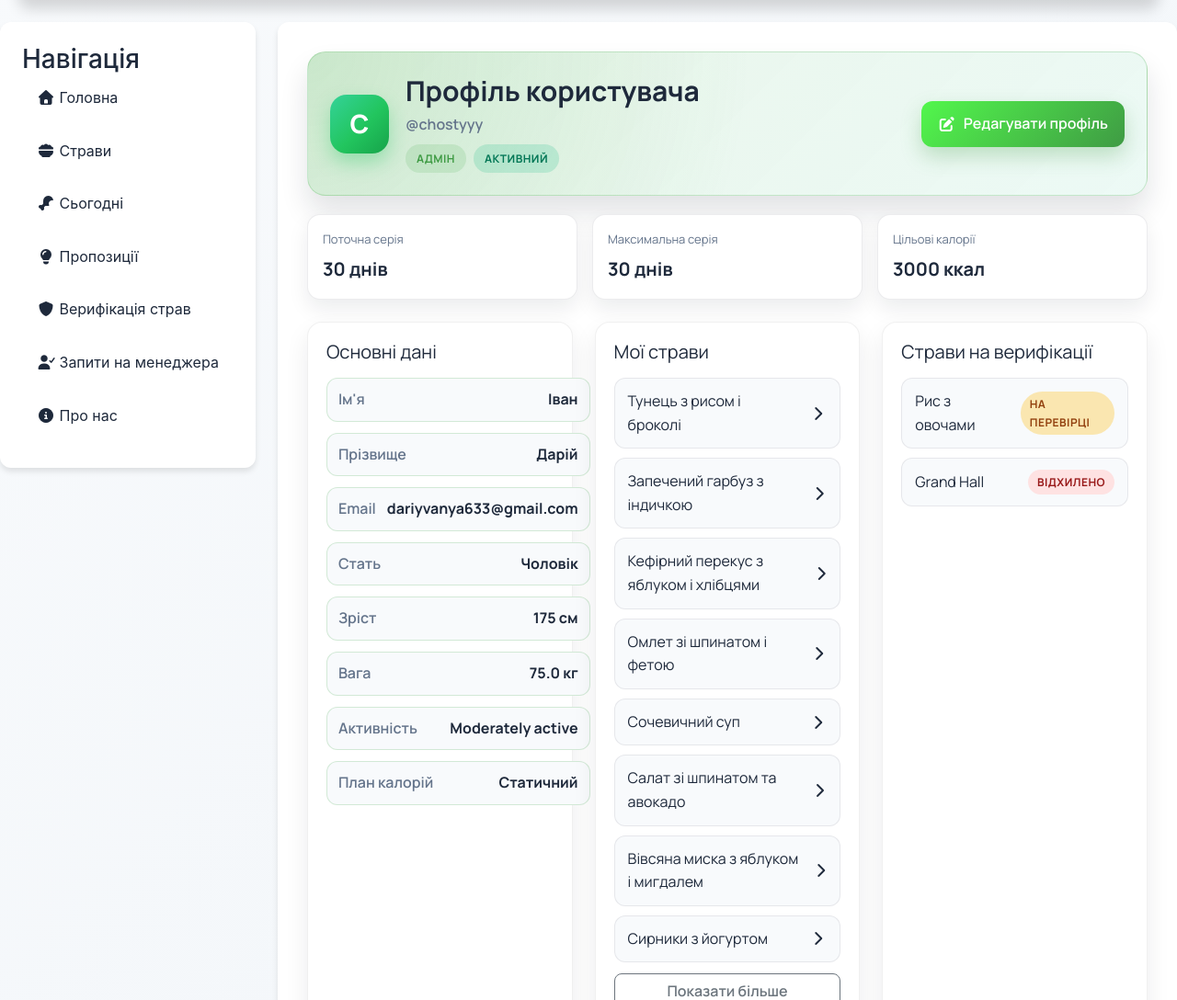
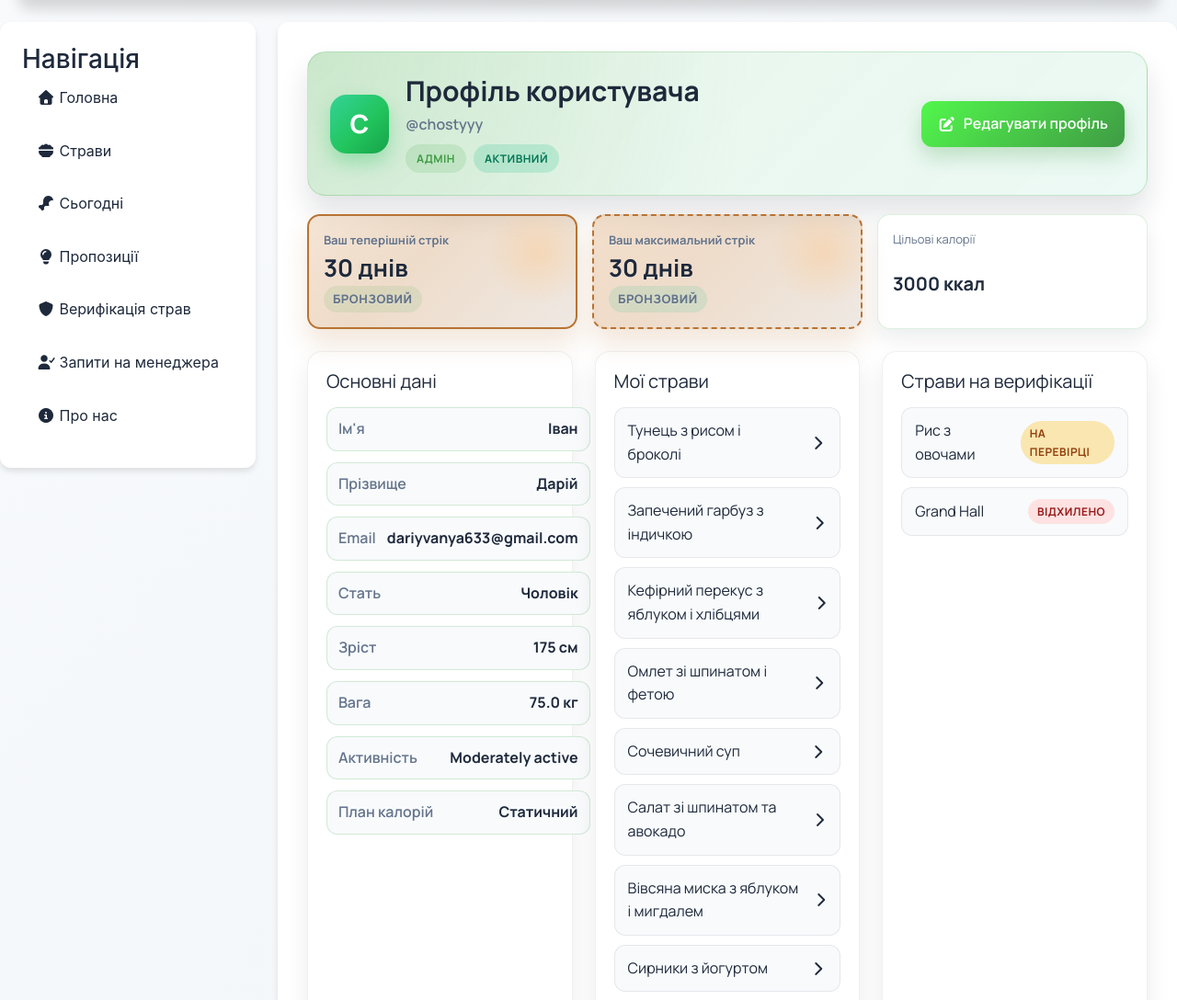
Before and after one commit to DariyVanya/djangoWebCalories, a Django app: page /user/1/ in a window 1280 px wide. Shown: the part 94-1182 px from the top of the page at 92% size. Run offline with Django 5.2, Linux system fonts and the light colour scheme; a user stored in the database is signed in; data comes from the database, SQL or seed files in the repository; both versions use the stored data as it was after the commit; some libraries are stand-ins or nearby versions.

Commit message:
added bages for profile and ability to check other profiles

```diff
--- a/CaloriesWeb/meals/templates/meals/verification_detail.html
+++ b/CaloriesWeb/meals/templates/meals/verification_detail.html
@@ -16,7 +16,7 @@
     <section class="meal-detail-card">
         <h3>Дані страви</h3>
         <div class="meal-detail-meta">
-            <span><i class="fas fa-user"></i> Автор: {{ verification.author.username }}</span>
+            <span><i class="fas fa-user"></i> Автор: <a class="profile-user-link" href="{% url 'user:user_detail' verification.author.id %}">{{ verification.author.username }}</a></span>
             <span><i class="fas fa-weight"></i> {{ verification.grams }} г</span>
             <span><i class="fas fa-flag"></i> {{ verification.get_status_display }}</span>
         </div>
@@ -89,7 +89,7 @@
                 {% csrf_token %}
                 <textarea name="comment" class="meal-edit-input meal-edit-textarea" placeholder="Коментар"></textarea>
                 <div style="display: flex; gap: 10px; flex-wrap: wrap;">
-                    <button class="meal-detail-submit" type="submit" name="action" value="approve">Одобрити</button>
+                    <button class="meal-detail-submit" type="submit" name="action" value="approve">Схвалити</button>
                     <button class="meal-detail-submit" type="submit" name="action" value="reject">Відхилити</button>
                     <button class="meal-detail-danger" type="submit" name="action" value="ban">Забанити</button>
                 </div>
--- a/CaloriesWeb/meals/templates/meals/verification_list.html
+++ b/CaloriesWeb/meals/templates/meals/verification_list.html
@@ -27,7 +27,7 @@
                     {% for item in pending_items %}
                         <tr>
                             <td>{{ item.name }}</td>
-                            <td>{{ item.author.username }}</td>
+                            <td><a class="profile-user-link" href="{% url 'user:user_detail' item.author.id %}">{{ item.author.username }}</a></td>
                             <td>{% if item.original_meal %}Оновлення{% else %}Нова{% endif %}</td>
                             <td>{{ item.created_at|date:"d.m.Y H:i" }}</td>
                             <td>
--- a/CaloriesWeb/meals/views.py
+++ b/CaloriesWeb/meals/views.py
@@ -236,7 +236,7 @@ def meal_detail(request, meal_id):
         "grouped_tags_for_edit": grouped_tags_for_edit,
         "meal_tag_ids": meal_tag_ids,
         "pending_verification": pending_verification,
-        "comments": MealComment.objects.filter(meal=meal).select_related("user").order_by("-created_at"),
+        "comments": MealComment.objects.filter(meal=meal).select_related("user", "user__details").order_by("-created_at"),
         "user_details": user_details,
     }
     print(data)
--- a/CaloriesWeb/user/static/user/css/user.css
+++ b/CaloriesWeb/user/static/user/css/user.css
@@ -162,6 +162,10 @@
     gap: 6px;
 }
 
+.profile-stat--goal {
+    border-color: rgba(var(--primary-rgb), 0.18);
+}
+
 .profile-stat span {
     font-size: 13px;
     color: var(--text-gray);
@@ -170,6 +174,134 @@
 .profile-stat strong {
     font-size: 20px;
     color: var(--text-dark);
+}
+
+.streak-frame {
+    position: relative;
+    overflow: hidden;
+    border-width: 2px;
+    border-style: solid;
+    isolation: isolate;
+}
+
+.streak-frame::before {
+    content: "";
+    position: absolute;
+    inset: 0;
+    background: linear-gradient(135deg, rgba(255, 255, 255, 0.34), transparent 45%);
+    pointer-events: none;
+}
+
+.streak-frame::after {
+    content: "";
+    position: absolute;
+    right: -20px;
+    top: -20px;
+    width: 120px;
+    height: 120px;
+    border-radius: 50%;
+    background: radial-gradient(circle, rgba(255, 255, 255, 0.24), transparent 68%);
+    pointer-events: none;
+}
+
+.streak-frame .streak-frame__label,
+.streak-frame .streak-frame__tag,
+.streak-frame strong {
+    text-shadow: 0 1px 0 rgba(255, 255, 255, 0.28);
+}
+
+.streak-frame--current {
+    box-shadow: 0 16px 28px rgba(15, 23, 42, 0.12);
+}
+
+.streak-frame--max {
+    border-style: dashed;
+    box-shadow: 0 10px 20px rgba(15, 23, 42, 0.08);
+}
+
+.streak-frame--bronze {
+    background: linear-gradient(135deg, rgba(205, 127, 50, 0.34), rgba(120, 72, 27, 0.12));
+    border-color: #b87333;
+    box-shadow: 0 16px 28px rgba(184, 115, 51, 0.18);
+}
+
+.streak-frame--silver {
+    background: linear-gradient(135deg, rgba(203, 213, 225, 0.36), rgba(100, 116, 139, 0.12));
+    border-color: #aab4c3;
+    box-shadow: 0 16px 28px rgba(148, 163, 184, 0.18);
+}
+
+.streak-frame--gold {
+    background: linear-gradient(135deg, rgba(250, 204, 21, 0.38), rgba(202, 138, 4, 0.14));
+    border-color: #d4af37;
+    box-shadow: 0 18px 32px rgba(212, 175, 55, 0.22);
+}
+
+.streak-frame--diamond {
+    background: linear-gradient(135deg, rgba(103, 232, 249, 0.38), rgba(8, 145, 178, 0.14));
+    border-color: #59d9f6;
+    box-shadow: 0 18px 34px rgba(89, 217, 246, 0.24);
+}
+
+.streak-frame--bronze::after {
+    background: radial-gradient(circle, rgba(255, 195, 128, 0.36), transparent 68%);
+}
+
+.streak-frame--silver::after {
+    background: radial-gradient(circle, rgba(241, 245, 249, 0.46), transparent 68%);
+}
+
+.streak-frame--gold::after {
+    background: radial-gradient(circle, rgba(255, 236, 153, 0.46), transparent 68%);
+}
+
+.streak-frame--diamond::after {
+    background: radial-gradient(circle, rgba(224, 242, 254, 0.54), transparent 68%);
+}
+
+.streak-frame--current::before {
+    background: linear-gradient(135deg, rgba(255, 255, 255, 0.42), transparent 40%);
+}
+
+.streak-frame--max::before {
+    background: linear-gradient(135deg, rgba(255, 255, 255, 0.26), transparent 42%);
+}
+
+.streak-frame__label {
+    position: relative;
+    z-index: 1;
+    font-size: 13px;
+    font-weight: 700;
+    color: var(--text-gray);
+}
+
+.streak-frame strong {
+    position: relative;
+    z-index: 1;
+    font-size: 26px;
+    line-height: 1.05;
+}
+
+.streak-frame__tag {
+    position: relative;
+    z-index: 1;
+    justify-self: start;
+    padding: 4px 10px;
+    border-radius: 999px;
+    font-size: 11px;
+    font-weight: 800;
+    letter-spacing: 0.04em;
+    text-transform: uppercase;
+    background: rgba(255, 255, 255, 0.7);
+    color: var(--text-dark);
+}
+
+.streak-frame--current .streak-frame__tag {
+    background: rgba(var(--primary-rgb), 0.12);
+}
+
+.streak-frame--max .streak-frame__tag {
+    background: rgba(var(--success-rgb), 0.12);
 }
 
 .profile-kv-grid {
@@ -229,6 +361,17 @@
 
 .profile-list-item.is-hidden {
     display: none;
+}
+
+.profile-user-link {
+    color: var(--primary-dark);
+    font-weight: 700;
+    text-decoration: none;
+}
+
+.profile-user-link:hover {
+    color: var(--primary-color);
+    text-decoration: underline;
 }
 
 .profile-show-more {
--- a/CaloriesWeb/user/templates/user/manager_requests.html
+++ b/CaloriesWeb/user/templates/user/manager_requests.html
@@ -26,7 +26,7 @@
                     </tr>
                     {% for req in requests %}
                         <tr>
-                            <td>{{ req.user.username }}<br>{{ req.full_name }}</td>
+                            <td><a class="profile-user-link" href="{% url 'user:user_detail' req.user.id %}">{{ req.user.username }}</a><br>{{ req.full_name }}</td>
                             <td>
                                 {{ req.phone }}<br>{{ req.user.email }}
                                 {% if req.resume %}
--- a/CaloriesWeb/user/templates/user/user_details.html
+++ b/CaloriesWeb/user/templates/user/user_details.html
@@ -42,15 +42,17 @@
             {% endif %}
 
             <div class="profile-stats">
-                <div class="profile-stat">
-                    <span>Поточна серія</span>
+                <div class="profile-stat streak-frame streak-frame--current streak-frame--{{ current_streak_tier }}">
+                    <span class="streak-frame__label">{% if is_own_profile %}Ваш теперішній стрік{% else %}Теперішній стрік{% endif %}</span>
                     <strong>{{ details.current_streak }} днів</strong>
+                    <span class="streak-frame__tag">{{ current_streak_label }}</span>
                 </div>
-                <div class="profile-stat">
-                    <span>Максимальна серія</span>
+                <div class="profile-stat streak-frame streak-frame--max streak-frame--{{ max_streak_tier }}">
+                    <span class="streak-frame__label">{% if is_own_profile %}Ваш максимальний стрік{% else %}Максимальний стрік{% endif %}</span>
                     <strong>{{ details.max_streak }} днів</strong>
+                    <span class="streak-frame__tag">{{ max_streak_label }}</span>
                 </div>
-                <div class="profile-stat">
+                <div class="profile-stat profile-stat--goal">
                     <span>Цільові калорії</span>
                     <strong>{{ details.goal_calories }} ккал</strong>
                 </div>
@@ -72,7 +74,7 @@
                 </section>
 
                 <section class="user-profile-card">
-                    <h3>Мої страви</h3>
+                    <h3>{% if is_own_profile %}Мої страви{% else %}Страви користувача{% endif %}</h3>
                     {% if user_meals %}
                         <div class="profile-list" id="user-meals-list" data-max-items="8">
                             {% for meal in user_meals %}
@@ -95,6 +97,7 @@
                     {% endif %}
                 </section>
 
+                {% if is_own_profile %}
                     <section class="user-profile-card">
                         <h3>Страви на верифікації</h3>
                         {% if verification_items %}
@@ -131,6 +134,7 @@
                             <p>Запит ще не подано.</p>
                         {% endif %}
                     </section>
+                {% endif %}
             </div>
         {% else %}
             <div class="today-locked">
--- a/CaloriesWeb/user/views.py
+++ b/CaloriesWeb/user/views.py
@@ -67,6 +67,25 @@ def _calculate_goal_calories(sex, age, height_cm, weight_kg, activity_level, cal
     return max(1000, _round_to_nearest_hundred(adjusted))
 
 
+def _streak_tier(days):
+    if days >= 365:
+        return "diamond"
+    if days >= 150:
+        return "gold"
+    if days >= 50:
+        return "silver"
+    return "bronze"
+
+
+def _streak_label(tier):
+    return {
+        "bronze": "Бронзовий",
+        "silver": "Срібний",
+        "gold": "Золотий",
+        "diamond": "Діамантовий",
+    }.get(tier, "Бронзовий")
+
+
 def user_details(request, user_id):
     details = get_object_or_404(UserDetails, user_id=user_id)
     manager_request = ManagerRequest.objects.filter(user=details.user).order_by("-created_at").first()
@@ -74,6 +93,9 @@ def user_details(request, user_id):
     verification_items = MealVerification.objects.filter(author=details.user).exclude(
         status="approved",
     ).order_by("-created_at")
+    is_own_profile = request.user.is_authenticated and request.user.id == details.user_id
+    current_streak_tier = _streak_tier(details.current_streak)
+    max_streak_tier = _streak_tier(details.max_streak)
 
     data = {
         'user_id': user_id,
@@ -81,6 +103,11 @@ def user_details(request, user_id):
         'manager_request': manager_request,
         'user_meals': user_meals,
         'verification_items': verification_items,
+        'is_own_profile': is_own_profile,
+        'current_streak_tier': current_streak_tier,
+        'current_streak_label': _streak_label(current_streak_tier),
+        'max_streak_tier': max_streak_tier,
+        'max_streak_label': _streak_label(max_streak_tier),
     }
 
     return render(request, 'user/user_details.html', data)
```
Also changed, not shown: CaloriesWeb/meals/static/meals/css/meal_detail.css (+45 -0 lines), CaloriesWeb/meals/templates/meals/mealItemDetailed.html (+8 -1 lines), CaloriesWeb/db.sqlite3. Lines whose indentation alone changed are shown as unchanged.
